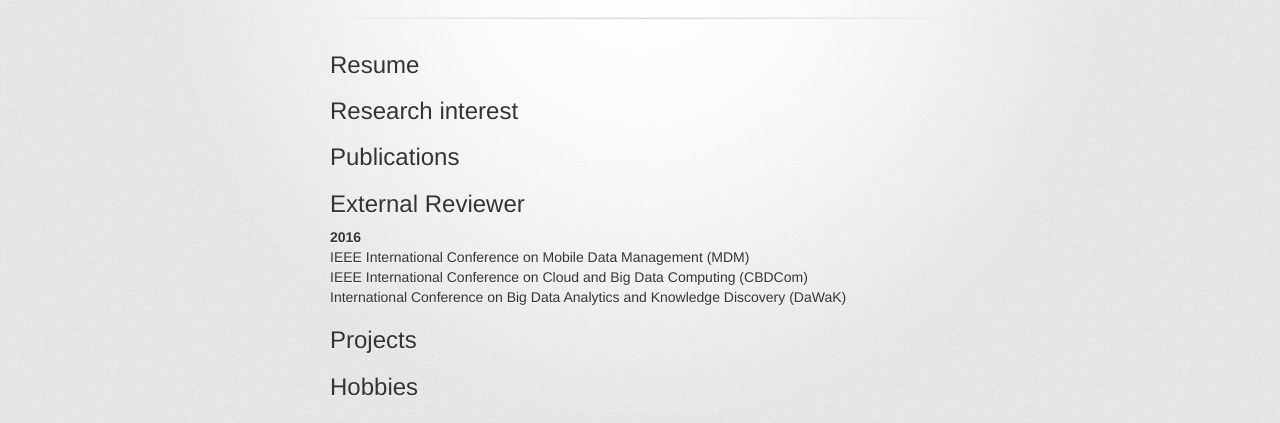
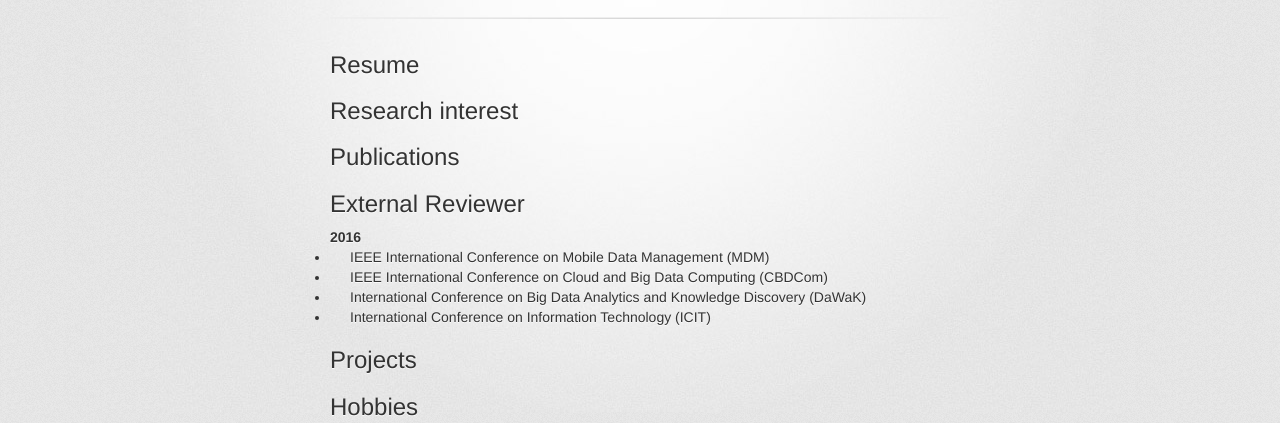
Before and after one commit to debarron/debarron.github.io, a plain HTML site: page index.html in a window 1280 px wide. Shown: the part 161-584 px from the top of the page. Drawn offline with Linux system fonts and the light colour scheme; a web font is replaced by a local one.

Commit message:
Adding the ICIT conference review

```diff
--- a/index.html
+++ b/index.html
@@ -48,9 +48,10 @@
 
 <p>
 <ul><strong>2016</strong>
-  <ul>IEEE International Conference on Mobile Data Management (MDM)</ul>
-  <ul>IEEE International Conference on Cloud and Big Data Computing (CBDCom)</ul>
-  <ul>International Conference on Big Data Analytics and Knowledge Discovery (DaWaK)</ul>
+  <li>IEEE International Conference on Mobile Data Management (MDM)</li>
+  <li>IEEE International Conference on Cloud and Big Data Computing (CBDCom)</li>
+  <li>International Conference on Big Data Analytics and Knowledge Discovery (DaWaK)</li>
+  <li>International Conference on Information Technology (ICIT)</li>
 </ul>
 </p>
 
@@ -61,6 +62,7 @@
 
 <h3>
 <a id="bio-resume" class="anchor" href="#bio-resume" aria-hidden="true"><span aria-hidden="true" class="octicon octicon-link"></span></a>Hobbies</h3>
+<!-- <p><ul></ul></p> -->
 
 
 
```
